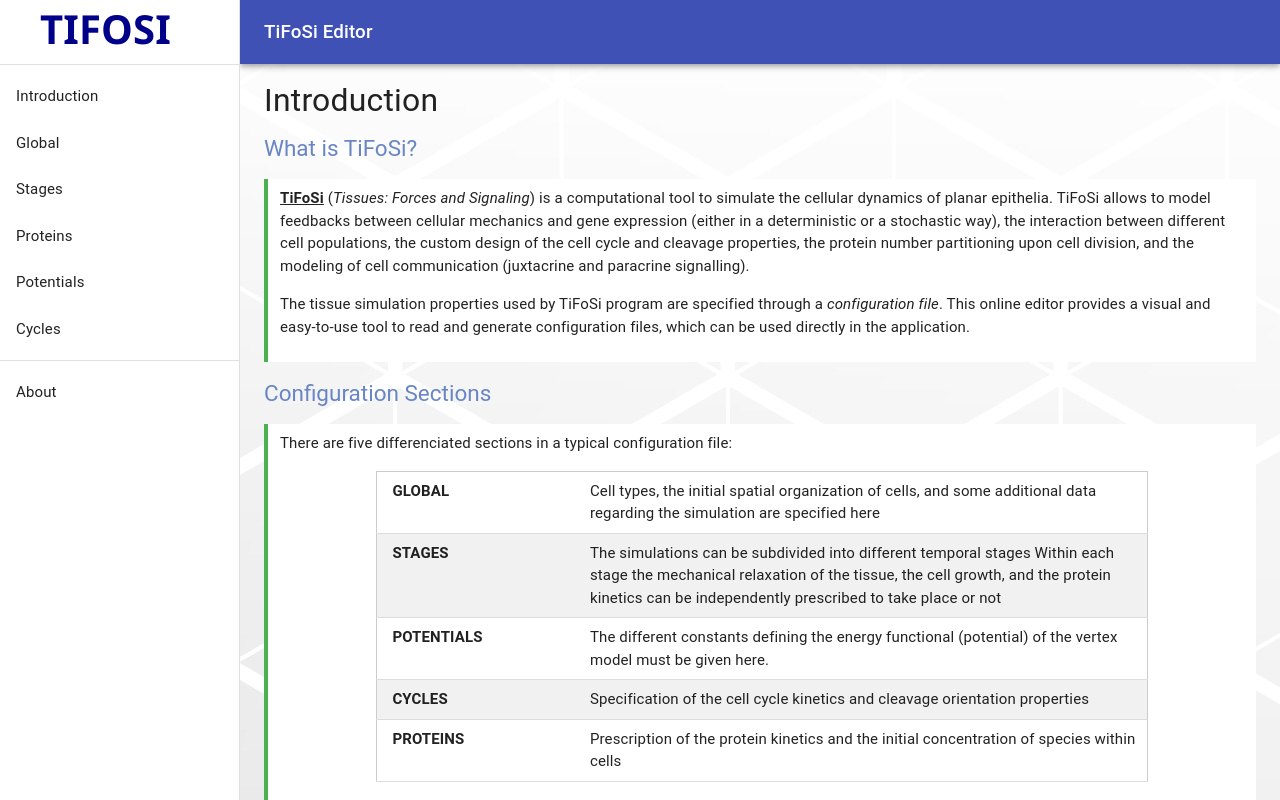
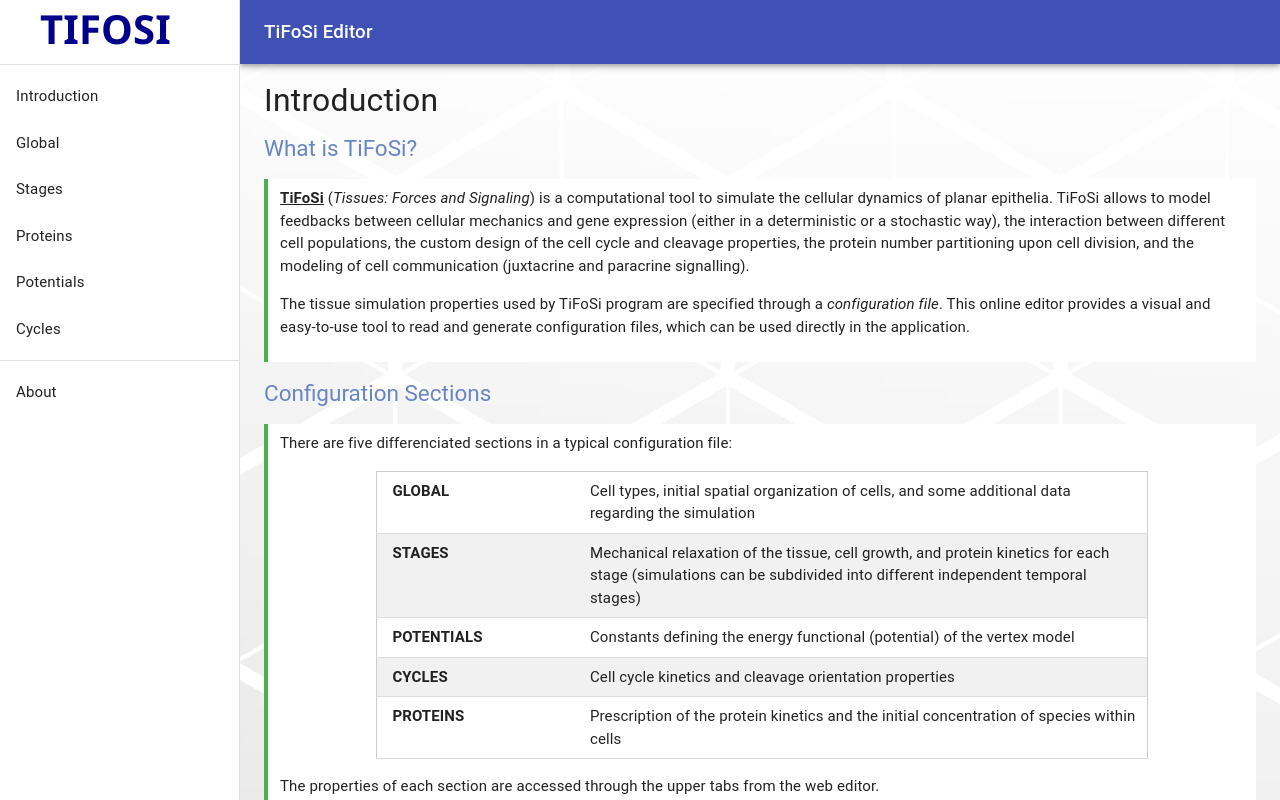
Before and after one commit to LSyM-UVEG/ANISE, a React (Create React App) app: page /#/manual in a window 1280 px wide. Shown: the top 800 px of the page. Built offline with nearby package versions, Linux system fonts and the light colour scheme; no server answers.

Commit message:
Update ResponsiveDrawer.js

```diff
--- a/src/ResponsiveDrawer.js
+++ b/src/ResponsiveDrawer.js
@@ -179,20 +179,19 @@
       <table class="center, w3-table-all">
       <tr>
       <td>GLOBAL</td>
-      <td>Cell types, the initial spatial organization of cells, and some additional data regarding the simulation are specified here</td>
+      <td>Cell types, initial spatial organization of cells, and some additional data regarding the simulation</td>
       </tr>
 	  <tr>
       <td>STAGES</td>
-      <td>The simulations can be subdivided into different temporal stages
-        Within each stage the mechanical relaxation of the tissue, the cell growth, and the protein kinetics can be independently prescribed to take place or not</td>
+      <td>Mechanical relaxation of the tissue, cell growth, and protein kinetics for each stage (simulations can be subdivided into different independent temporal stages) </td>
       </tr>
 	  <tr>
       <td>POTENTIALS</td>
-      <td>The different constants defining the energy functional (potential) of the vertex model must be given here.</td>
+      <td>Constants defining the energy functional (potential) of the vertex model</td>
       </tr>
 	  <tr>
       <td>CYCLES</td>
-      <td>Specification of the cell cycle kinetics and cleavage orientation properties</td>
+      <td>Cell cycle kinetics and cleavage orientation properties</td>
       </tr>
 	  <tr>
       <td>PROTEINS</td>
@@ -265,9 +264,7 @@
     </SectionHeading>
 
     <div class="w3-code">
-	<Typography paragraph>
-		Contains the parameters that configures the entire simulation:
-	</Typography>
+
       <Typography paragraph variant="h6" align="left">
 		  Delta Time
       </Typography>
@@ -786,9 +783,9 @@
       <Typography paragraph align="left">
       The regulation (Hill function) parameters are:
       <ul>
-				<li><b>Amplitude (K)</b>: The final value of the function.</li>
+				<li><b>Amplitude (K)</b>: Final value of the function.</li>
 				<li><b>Threshold</b>: Input value that makes the function value 0.5 with respect to its final value. </li>
-				<li><b>Order (n)</b>: Function order, which translates into the value of the slope of the function.</li>
+				<li><b>Order (n)</b>: Function order which represents the value of the slope of the function.</li>
 			</ul>
       </Typography>
       <Typography paragraph align="left">
```
